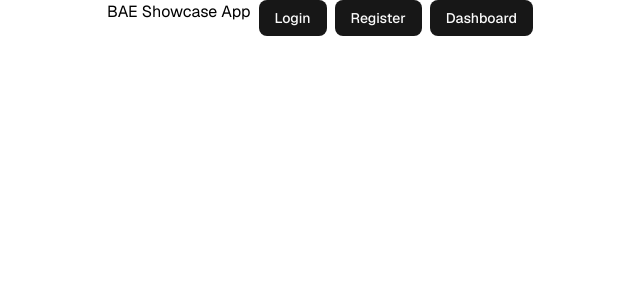
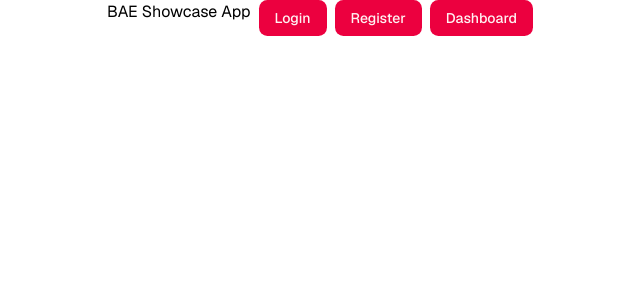
Before and after one commit to bibhashdash/bae-showcase, a Next.js app: page / in a window 1280 px wide. Shown: the top 300 px of the page, without its empty margins (320-960 px from the left). Built offline with nearby package versions, Linux system fonts and the light colour scheme.

Commit message:
Basic theming and improving UI forms for login and register

```diff
--- a/src/app/(private)/[userId]/dashboard/page.tsx
+++ b/src/app/(private)/[userId]/dashboard/page.tsx
@@ -1,9 +1,12 @@
 import {Entries} from "@/app/(private)/[userId]/dashboard/entries";
+import {Button} from "@/components/ui/button";
+import {logout} from "@/app/lib/actions";
 
 export default async function Dashboard({params}: {params: Promise <{userId: string}>}) {
     const {userId} = await params
 
     return <div>
+        <Button onClick={logout}>Logout</Button>
         <Entries id={userId} />
     </div>
 }
--- a/src/app/(public)/register/page.tsx
+++ b/src/app/(public)/register/page.tsx
@@ -1,5 +1,5 @@
 "use client"
-import {Field, FieldDescription, FieldError, FieldGroup, FieldLabel, FieldSet, FieldTitle} from "@/components/ui/field";
+import {Field, FieldDescription, FieldError, FieldGroup, FieldLabel} from "@/components/ui/field";
 import {Controller, useForm} from "react-hook-form";
 import {Input} from "@/components/ui/input";
 import {Button} from "@/components/ui/button";
@@ -7,6 +7,8 @@ import * as zod from "zod";
 import {RegisterSchema} from "@/lib/utils";
 import {zodResolver} from "@hookform/resolvers/zod";
 import {signup} from "@/app/lib/actions";
+import {Card, CardContent, CardHeader, CardTitle,} from "@/components/ui/card"
+import Link from "next/link";
 
 const defaultValues: zod.infer<typeof RegisterSchema> = {
     email: "",
@@ -14,23 +16,25 @@ const defaultValues: zod.infer<typeof RegisterSchema> = {
     confirm: ""
 }
 
-export default function RegisterPage (){
+export default function RegisterPage() {
     const {control, handleSubmit, reset} = useForm<zod.infer<typeof RegisterSchema>>({
         resolver: zodResolver(RegisterSchema),
         mode: "onSubmit",
         defaultValues: defaultValues,
     })
     const onSubmit = async (data: zod.infer<typeof RegisterSchema>) => {
-        const result = await signup(data)
-        console.log(result)
+        await signup(data)
         reset(defaultValues)
     }
     return (
-        <div className="flex justify-center items-center gap-2 h-full w-full">
+        <div className="flex min-h-screen justify-center items-center gap-2 h-full w-full">
+            <div className="w-full max-w-sm">
+                <Card className="w-full">
+                    <CardHeader>
+                        <CardTitle>Sign Up to Journalease</CardTitle>
+                    </CardHeader>
+                    <CardContent>
                         <form id="registerForm" onSubmit={handleSubmit(onSubmit)}>
-                <FieldSet>
-                    <FieldTitle>Sign Up</FieldTitle>
-                    <FieldDescription>Enjoy the best of this journaling app</FieldDescription>
                             <FieldGroup>
                                 <Controller name="email" control={control} render={({field, fieldState}) => (
                                     <Field data-invalid={fieldState.invalid}>
@@ -68,16 +72,20 @@ export default function RegisterPage (){
                                             {...field}
                                             aria-invalid={fieldState.invalid}
                                         />
-                                { fieldState.invalid && <FieldError errors={[fieldState.error]}/>}
+                                        {fieldState.invalid && <FieldError errors={[fieldState.error]}/>}
                                     </Field>
                                 )}/>
-                        <Field orientation="horizontal" className="w-full">
-                            <Button onClick={() => reset(defaultValues)} variant="outline" type="reset" form="registerForm">Reset</Button>
+                                <Field className="w-full">
                                     <Button type="submit" form="registerForm">Register</Button>
+                                    <FieldDescription className="text-center">
+                                        Already have an account? <Link href="/login">Login</Link>
+                                    </FieldDescription>
                                 </Field>
                             </FieldGroup>
-                </FieldSet>
                         </form>
+                    </CardContent>
+                </Card>
+            </div>
         </div>
     )
 }
--- a/src/app/globals.css
+++ b/src/app/globals.css
@@ -44,79 +44,70 @@
 }
 
 :root {
-  --radius: 0.625rem;
+    --radius: 0.65rem;
     --background: oklch(1 0 0);
-  --foreground: oklch(0.145 0 0);
+    --foreground: oklch(0.141 0.005 285.823);
     --card: oklch(1 0 0);
-  --card-foreground: oklch(0.145 0 0);
+    --card-foreground: oklch(0.141 0.005 285.823);
     --popover: oklch(1 0 0);
-  --popover-foreground: oklch(0.145 0 0);
-  --primary: oklch(0.205 0 0);
-  --primary-foreground: oklch(0.985 0 0);
-  --secondary: oklch(0.97 0 0);
-  --secondary-foreground: oklch(0.205 0 0);
-  --muted: oklch(0.97 0 0);
-  --muted-foreground: oklch(0.556 0 0);
-  --accent: oklch(0.97 0 0);
-  --accent-foreground: oklch(0.205 0 0);
+    --popover-foreground: oklch(0.141 0.005 285.823);
+    --primary: oklch(0.586 0.253 17.585);
+    --primary-foreground: oklch(0.969 0.015 12.422);
+    --secondary: oklch(0.967 0.001 286.375);
+    --secondary-foreground: oklch(0.21 0.006 285.885);
+    --muted: oklch(0.967 0.001 286.375);
+    --muted-foreground: oklch(0.552 0.016 285.938);
+    --accent: oklch(0.967 0.001 286.375);
+    --accent-foreground: oklch(0.21 0.006 285.885);
     --destructive: oklch(0.577 0.245 27.325);
-  --border: oklch(0.922 0 0);
-  --input: oklch(0.922 0 0);
-  --ring: oklch(0.708 0 0);
-  --chart-1: oklch(0.646 0.222 41.116);
-  --chart-2: oklch(0.6 0.118 184.704);
-  --chart-3: oklch(0.398 0.07 227.392);
-  --chart-4: oklch(0.828 0.189 84.429);
-  --chart-5: oklch(0.769 0.188 70.08);
+    --border: oklch(0.92 0.004 286.32);
+    --input: oklch(0.92 0.004 286.32);
+    --ring: oklch(0.712 0.194 13.428);
+    --chart-1: oklch(0.81 0.117 11.638);
+    --chart-2: oklch(0.645 0.246 16.439);
+    --chart-3: oklch(0.586 0.253 17.585);
+    --chart-4: oklch(0.514 0.222 16.935);
+    --chart-5: oklch(0.455 0.188 13.697);
     --sidebar: oklch(0.985 0 0);
-  --sidebar-foreground: oklch(0.145 0 0);
-  --sidebar-primary: oklch(0.205 0 0);
-  --sidebar-primary-foreground: oklch(0.985 0 0);
-  --sidebar-accent: oklch(0.97 0 0);
-  --sidebar-accent-foreground: oklch(0.205 0 0);
-  --sidebar-border: oklch(0.922 0 0);
-  --sidebar-ring: oklch(0.708 0 0);
+    --sidebar-foreground: oklch(0.141 0.005 285.823);
+    --sidebar-primary: oklch(0.586 0.253 17.585);
+    --sidebar-primary-foreground: oklch(0.969 0.015 12.422);
+    --sidebar-accent: oklch(0.967 0.001 286.375);
+    --sidebar-accent-foreground: oklch(0.21 0.006 285.885);
+    --sidebar-border: oklch(0.92 0.004 286.32);
+    --sidebar-ring: oklch(0.712 0.194 13.428);
 }
 
 .dark {
-  --background: oklch(0.145 0 0);
+    --background: oklch(0.141 0.005 285.823);
     --foreground: oklch(0.985 0 0);
-  --card: oklch(0.205 0 0);
+    --card: oklch(0.21 0.006 285.885);
     --card-foreground: oklch(0.985 0 0);
-  --popover: oklch(0.205 0 0);
+    --popover: oklch(0.21 0.006 285.885);
     --popover-foreground: oklch(0.985 0 0);
-  --primary: oklch(0.922 0 0);
-  --primary-foreground: oklch(0.205 0 0);
-  --secondary: oklch(0.269 0 0);
+    --primary: oklch(0.645 0.246 16.439);
+    --primary-foreground: oklch(0.969 0.015 12.422);
+    --secondary: oklch(0.274 0.006 286.033);
     --secondary-foreground: oklch(0.985 0 0);
-  --muted: oklch(0.269 0 0);
-  --muted-foreground: oklch(0.708 0 0);
-  --accent: oklch(0.269 0 0);
+    --muted: oklch(0.274 0.006 286.033);
+    --muted-foreground: oklch(0.705 0.015 286.067);
+    --accent: oklch(0.274 0.006 286.033);
     --accent-foreground: oklch(0.985 0 0);
     --destructive: oklch(0.704 0.191 22.216);
     --border: oklch(1 0 0 / 10%);
     --input: oklch(1 0 0 / 15%);
-  --ring: oklch(0.556 0 0);
-  --chart-1: oklch(0.488 0.243 264.376);
-  --chart-2: oklch(0.696 0.17 162.48);
-  --chart-3: oklch(0.769 0.188 70.08);
-  --chart-4: oklch(0.627 0.265 303.9);
-  --chart-5: oklch(0.645 0.246 16.439);
-  --sidebar: oklch(0.205 0 0);
+    --ring: oklch(0.41 0.159 10.272);
+    --chart-1: oklch(0.81 0.117 11.638);
+    --chart-2: oklch(0.645 0.246 16.439);
+    --chart-3: oklch(0.586 0.253 17.585);
+    --chart-4: oklch(0.514 0.222 16.935);
+    --chart-5: oklch(0.455 0.188 13.697);
+    --sidebar: oklch(0.21 0.006 285.885);
     --sidebar-foreground: oklch(0.985 0 0);
-  --sidebar-primary: oklch(0.488 0.243 264.376);
-  --sidebar-primary-foreground: oklch(0.985 0 0);
-  --sidebar-accent: oklch(0.269 0 0);
+    --sidebar-primary: oklch(0.645 0.246 16.439);
+    --sidebar-primary-foreground: oklch(0.969 0.015 12.422);
+    --sidebar-accent: oklch(0.274 0.006 286.033);
     --sidebar-accent-foreground: oklch(0.985 0 0);
     --sidebar-border: oklch(1 0 0 / 10%);
-  --sidebar-ring: oklch(0.556 0 0);
+    --sidebar-ring: oklch(0.41 0.159 10.272);
 }
-
-@layer base {
-  * {
-    @apply border-border outline-ring/50;
-  }
-  body {
-    @apply bg-background text-foreground;
-  }
-}
--- /dev/null
+++ b/src/components/ui/card.tsx
@@ -0,0 +1,92 @@
+import * as React from "react"
+
+import { cn } from "@/lib/utils"
+
+function Card({ className, ...props }: React.ComponentProps<"div">) {
+  return (
+    <div
+      data-slot="card"
+      className={cn(
+        "bg-white text-neutral-950 flex flex-col gap-6 rounded-xl border border-neutral-200 py-6 shadow-sm dark:bg-neutral-950 dark:text-neutral-50 dark:border-neutral-800",
+        className
+      )}
+      {...props}
+    />
+  )
+}
+
+function CardHeader({ className, ...props }: React.ComponentProps<"div">) {
+  return (
+    <div
+      data-slot="card-header"
+      className={cn(
+        "@container/card-header grid auto-rows-min grid-rows-[auto_auto] items-start gap-2 px-6 has-data-[slot=card-action]:grid-cols-[1fr_auto] [.border-b]:pb-6",
+        className
+      )}
+      {...props}
+    />
+  )
+}
+
+function CardTitle({ className, ...props }: React.ComponentProps<"div">) {
+  return (
+    <div
+      data-slot="card-title"
+      className={cn("leading-none font-semibold", className)}
+      {...props}
+    />
+  )
+}
+
+function CardDescription({ className, ...props }: React.ComponentProps<"div">) {
+  return (
+    <div
+      data-slot="card-description"
+      className={cn("text-neutral-500 text-sm dark:text-neutral-400", className)}
+      {...props}
+    />
+  )
+}
+
+function CardAction({ className, ...props }: React.ComponentProps<"div">) {
+  return (
+    <div
+      data-slot="card-action"
+      className={cn(
+        "col-start-2 row-span-2 row-start-1 self-start justify-self-end",
+        className
+      )}
+      {...props}
+    />
+  )
+}
+
+function CardContent({ className, ...props }: React.ComponentProps<"div">) {
+  return (
+    <div
+      data-slot="card-content"
+      className={cn("px-6", className)}
+      {...props}
+    />
+  )
+}
+
+function CardFooter({ className, ...props }: React.ComponentProps<"div">) {
+  return (
+    <div
+      data-slot="card-footer"
+      className={cn("flex items-center px-6 [.border-t]:pt-6", className)}
+      {...props}
+    />
+  )
+}
+
+export {
+  Card,
+  CardHeader,
+  CardFooter,
+  CardTitle,
+  CardAction,
+  CardDescription,
+  CardContent,
+}
```
Also changed, not shown: src/app/(public)/login/page.tsx (+21 -28 lines), components.json. Lines whose indentation alone changed are shown as unchanged.
